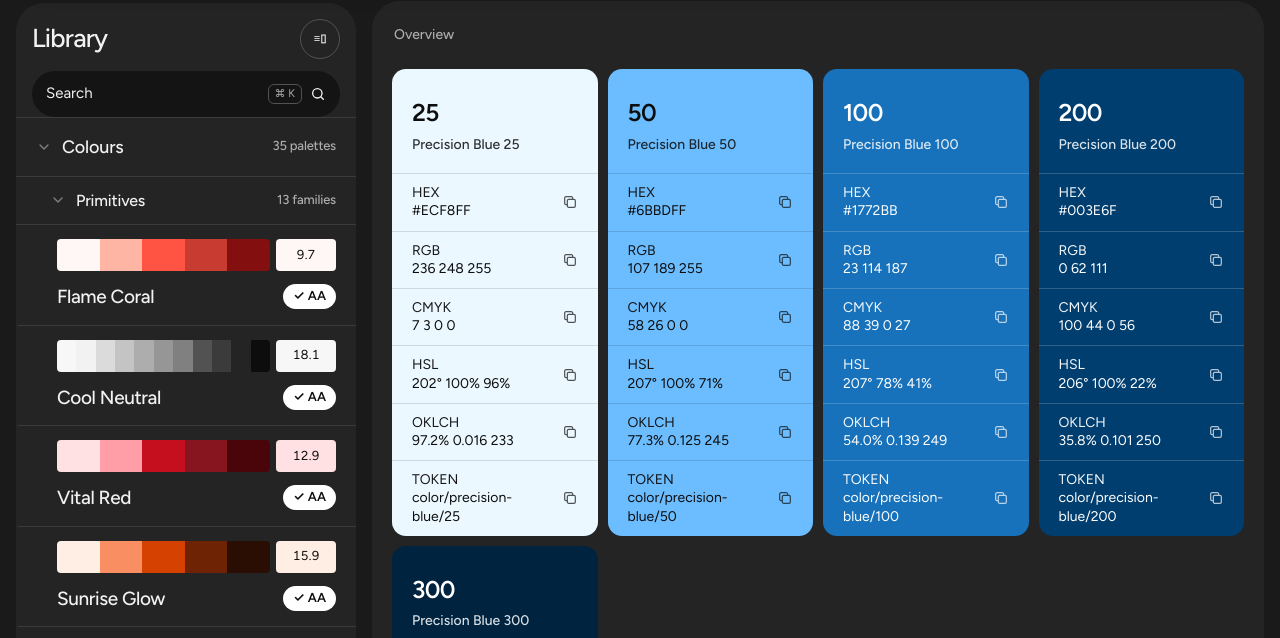
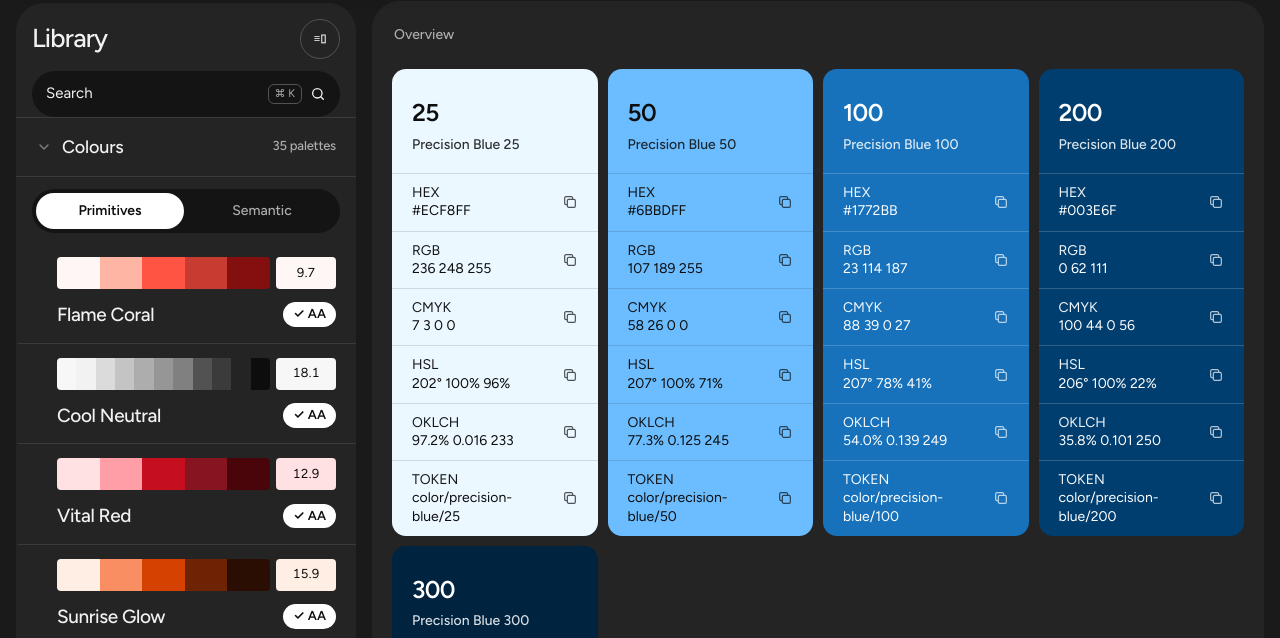
Before and after one commit to annanyasharma-dotcom/dopamine-spike-colours, a plain HTML site: page index.html in a window 1280 px wide. Both pictures are taken after a click on the button 812 px from the left and 195 px from the top of the page. Shown: the part 93-731 px from the top of the page. Drawn offline with Linux system fonts and the light colour scheme.

Commit message:
Show Primitives and Semantic as tabs inside the Colours section
Co-Authored-By: Claude Opus 5.5 <noreply@anthropic.com>
Claude-Session: https://claude.ai/code/session_01NEufYgg3J8gRvfiBy8HVXp

```diff
--- a/index.html
+++ b/index.html
@@ -146,6 +146,11 @@ body::before{content:"";position:fixed;inset:0 0 auto;height:env(safe-area-inset
 .grp[aria-expanded="true"] svg{transform:rotate(90deg)}
 .grp[aria-expanded="true"] .gc{color:var(--ink-2)}
 .gbody .item{padding-left:24px}
+.ctabs{grid-template-columns:repeat(2,minmax(0,1fr));margin:12px 16px 10px}
+.ctabs .seg{font-size:14px;padding:8px 6px}
+.ctabs .sn{opacity:.6;font-weight:500;margin-left:2px}
+.gbody.sub .item{padding-left:24px}
+.gbody.sub .sec{padding-left:24px}
 .grp.sub{font-size:16px;padding:12px 20px 12px 34px;background:var(--panel)}
 .grp.sub[aria-expanded="true"]{top:57px;z-index:1}
 .gbody.sub .item{padding-left:38px}
@@ -447,7 +452,7 @@ function colourItems(fi,q){
     html+=`<button class="item" data-id="${p.id}" aria-current="${p.id===cur}">
       <div class="row1"><div class="bar">${p.sw.map(s=>`<i style="background:${s.hex}"></i>`).join("")}</div>
       <span class="mx" style="background:${top.hex};color:${onCol(top.hex)}">${p.best_c.toFixed(1)}</span></div>
-      <div class="row2"><span class="n"><strong>${p.name}</strong>${p.path?`<span class="chipx">${p.path}</span>`:""}</span>
+      <div class="row2"><span class="n"><strong title="${p.name}">${p.kind==="Semantic"?p.name.replace(" "+p.group,""):p.name}</strong>${p.path?`<span class="chipx">${p.path}</span>`:""}</span>
       ${p.pairs?'<span class="aa ok">✓ AA</span>':'<span class="aa no">× AA</span>'}</div></button>`});
   return [html,n];
 }
@@ -473,8 +478,11 @@ function renderList(){
     html+=head("c","Colours",`${pN+sN} palettes`,cOpen,false);
     if(cOpen){
       html+=`<div class="gbody">`;
-      [[1,"Primitives",pB,pN],[2,"Semantic",sB,sN]].forEach(([k,name,body,n])=>{if(q&&!n)return;
-        const o=q?true:openSub===k;html+=head("s"+k,name,SEC_LABEL[k](n),o,true);if(o)html+=`<div class="gbody sub">${body}</div>`});
+      if(q&&!(openSub===1?pN:sN))openSub=pN?1:2;
+      if(!openSub)openSub=1;
+      html+=`<div class="segs ctabs" role="tablist" aria-label="Colour sets">${[[1,"Primitives",pN],[2,"Semantic",sN]].map(([k,name,n])=>
+        `<button class="seg" role="tab" data-s="${k}" aria-selected="${openSub===k}">${name}${q?` <span class="sn">${n}</span>`:""}</button>`).join("")}</div>`;
+      html+=`<div class="gbody sub" role="tabpanel">${openSub===1?pB:sB}</div>`;
       html+=`</div>`;
     }
   }
@@ -482,11 +490,11 @@ function renderList(){
     const o=q?true:openSec===k;html+=head(k,name,SEC_LABEL[k](n),o,false);if(o)html+=`<div class="gbody">${body}</div>`});
   $("list").innerHTML=html||`<p style="padding:20px;color:var(--ink-3)">Nothing matches “${q}”.</p>`;
   $("list").querySelectorAll(".grp").forEach(b=>b.onclick=()=>{const k=b.dataset.k;
-    if(k.startsWith("s")){const s=+k.slice(1);openSub=openSub===s?0:s}
-    else{const v=k==="c"?"c":+k;openSec=openSec===v?0:v;if(v==="c"&&openSec==="c"&&!openSub)openSub=1}
+    {const v=k==="c"?"c":+k;openSec=openSec===v?0:v;if(v==="c"&&openSec==="c"&&!openSub)openSub=1}
     /* nothing open falls back to Colours › Primitives */
     if(openSec===0||(openSec==="c"&&!openSub)){openSec="c";openSub=1}
     renderList();const el=$("list").querySelector(`.grp[data-k="${k}"]`);el&&el.scrollIntoView({block:"nearest"})});
+  $("list").querySelectorAll(".ctabs .seg").forEach(b=>b.onclick=()=>{openSub=+b.dataset.s;renderList()});
   $("list").querySelectorAll(".item").forEach(b=>b.onclick=()=>{const id=b.dataset.id;
     (id.startsWith("type-")?showType:id.startsWith("lay-")?showLayout:show)(id)});
 }
```
